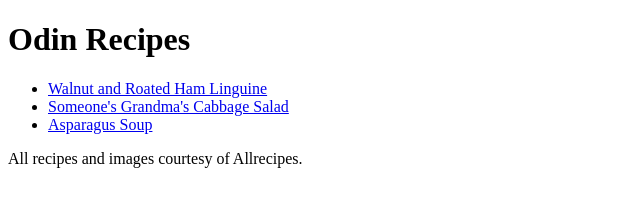
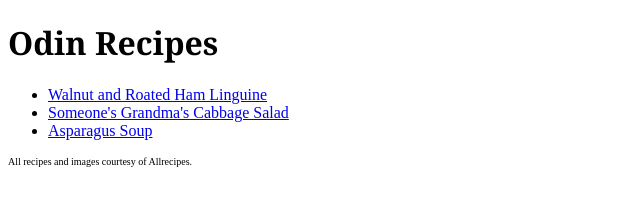
Before and after one commit to e-lu6a/odin-recipes, a plain HTML site: page index.html in a window 1280 px wide. Shown: the whole page, without its empty margins (0-640 px from the left). Drawn offline with Linux system fonts and the light colour scheme.

Commit message:
Practice basic CSS to style the website

```diff
--- a/index.html
+++ b/index.html
@@ -5,6 +5,8 @@
     <meta http-equiv="X-UA-Compatible" content="IE=edge" />
     <meta name="viewport" content="width=device-width, initial-scale=1.0" />
     <title>Odin Recipes</title>
+
+    <link rel="stylesheet" href="style.css" />
   </head>
   <body>
     <h1>Odin Recipes</h1>
@@ -26,6 +28,6 @@
       </li>
     </ul>
 
-    <p>All recipes and images courtesy of Allrecipes.</p>
+    <p class="footnote">All recipes and images courtesy of Allrecipes.</p>
   </body>
 </html>
--- /dev/null
+++ b/style.css
@@ -0,0 +1,7 @@
+.footnote {
+    font-size: 10px;
+}
+
+h1 {
+    font-family: Georgia, sans-serif;
+}
```
